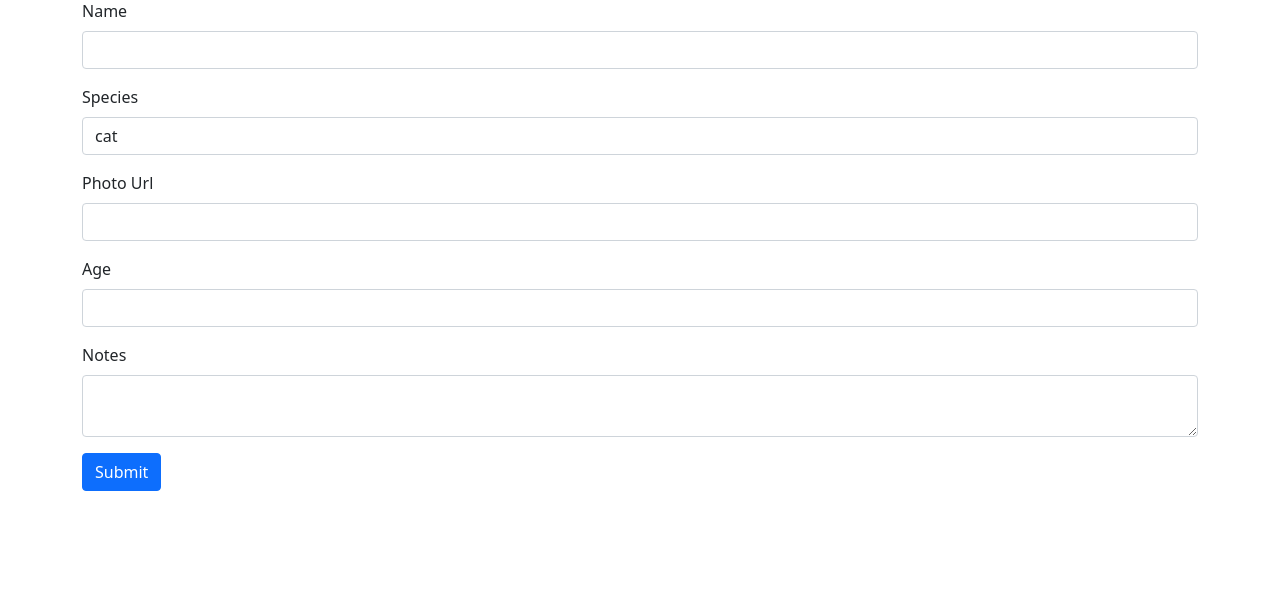
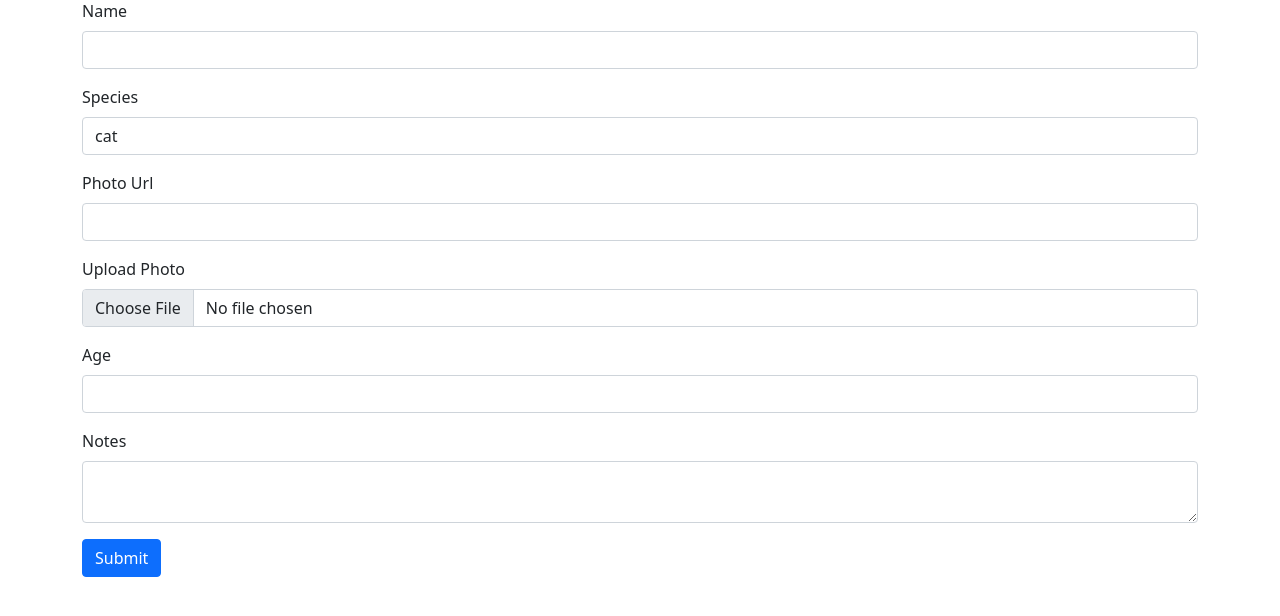
Before and after one commit to Mitya1996/adopt, a Flask app: page /new in a window 1280 px wide. Shown: the part 89-705 px from the top of the page. Run offline with Flask 2, Linux system fonts and the light colour scheme; some libraries are stand-ins or nearby versions.

Commit message:
file upload mostly works

```diff
--- a/app.py
+++ b/app.py
@@ -1,10 +1,14 @@
+import os
 from flask import Flask, render_template, redirect, request, flash
 from flask_debugtoolbar import DebugToolbarExtension
 from models import db, connect_db, Pet
 from forms import AddPetForm
 from verify_image import check_url
+from werkzeug.utils import secure_filename
+
 
 app = Flask(__name__)
+UPLOAD_FOLDER = './static'
 
 # DebugToolbarExtension code str8 from docs
 app.debug = True
@@ -15,6 +19,8 @@ toolbar = DebugToolbarExtension(app)
 app.config['SQLALCHEMY_DATABASE_URI'] = 'postgresql://postgres:myPassword@localhost:5432/adopt'
 app.config['SQLALCHEMY_TRACK_MODIFICATIONS'] = False
 app.config['SQLALCHEMY_ECHO'] = True
+app.config['UPLOAD_FOLDER'] = UPLOAD_FOLDER
+
 
 connect_db(app)
 db.create_all()
@@ -31,8 +37,15 @@ def new_pet():
         name = form.name.data
         species = form.species.data
         photo_url = form.photo_url.data
+        if photo_url and form.photo_file.data:
+            pass
         if photo_url == '' or not check_url(photo_url):
             photo_url = None
+        if form.photo_file.data:
+            f = request.files['photo_file']
+            filename = secure_filename(f.filename)
+            f.save(os.path.join(app.config['UPLOAD_FOLDER'], filename))
+            photo_url = os.path.join(app.config['UPLOAD_FOLDER'], filename)
         age = form.age.data
         if age == '':
             age = None
@@ -44,4 +57,42 @@ def new_pet():
         db.session.commit()
         return redirect('/')
 
-    return render_template('new-pet-form.html', form=form)
+    return render_template('pet-create.html', form=form)
+
+@app.route('/<int:id>', methods=['GET', 'POST'])
+def pet_read_update(id):
+    pet = Pet.query.get_or_404(id)
+    form = AddPetForm(obj=pet)
+
+    if request.method == 'GET':
+        if app.config['UPLOAD_FOLDER'] in form.photo_url.data:
+            form.photo_url.data = ""
+    #post
+    if form.validate_on_submit():
+        name = form.name.data
+        species = form.species.data
+        photo_url = form.photo_url.data
+        # if photo_url and form.photo_file.data:
+        #     pass
+        if photo_url == '' or not check_url(photo_url):
+            photo_url = './static/default_pet.png'
+        if form.photo_file.data:
+            f = request.files['photo_file']
+            filename = secure_filename(f.filename)
+            f.save(os.path.join(app.config['UPLOAD_FOLDER'], filename))
+            photo_url = os.path.join(app.config['UPLOAD_FOLDER'], filename)
+        age = form.age.data
+        if age == '':
+            age = None
+        notes = form.notes.data
+        if notes == '':
+            notes = None
+        pet.name = name
+        pet.species = species
+        pet.photo_url = photo_url
+        pet.age = age
+        pet.notes = notes
+        db.session.commit()
+        return redirect(f'/{id}')
+
+    return render_template('pet-read-update.html', form=form, pet=pet)
--- a/forms.py
+++ b/forms.py
@@ -1,6 +1,7 @@
 from flask_wtf import FlaskForm
 from wtforms import StringField, TextAreaField, FloatField, IntegerField, SelectField
-from wtforms.validators import InputRequired, Optional, URL, NumberRange
+from wtforms.validators import InputRequired, Optional, URL, NumberRange, AnyOf, Regexp
+from flask_wtf.file import FileField, FileAllowed
 
 class AddPetForm(FlaskForm):
     """Form for adding pets."""
@@ -12,6 +13,8 @@ class AddPetForm(FlaskForm):
         validators=[InputRequired()])
     photo_url = StringField("Photo Url",
         validators=[Optional(), URL()])
+    photo_file = FileField("Upload Photo",
+        validators=[Optional(), FileAllowed(['jpg', 'jpeg', 'png', 'gif', 'bmp'], 'Must be a valid image.')])
     age = IntegerField("Age",
         validators=[Optional(), NumberRange(min=1, max=30)])
     notes = TextAreaField("Notes",
--- a/models.py
+++ b/models.py
@@ -26,7 +26,7 @@ class Pet(db.Model):
         nullable=False)
     photo_url = db.Column(
         db.Text,
-        default='/static/default_pet.png')
+        default='./static/default_pet.png')
     age = db.Column(
         db.Integer)
     notes = db.Column(
--- a/templates/index.html
+++ b/templates/index.html
@@ -13,7 +13,7 @@
         <h5 class="card-title">{{pet.name}}</h5>
         <p class="card-text">Some quick example text to build on the card title and make up the bulk of the card's content.</p>
         <p class="fw-bold">{% if pet.available %}<span class="text-success">available</span>{% else %}<span class="text-danger">unavailable</span>{% endif %}</p>
-        <a href="#" class="btn btn-primary">Go somewhere</a>
+        <a href="/{{pet.id}}" class="btn btn-primary">View/Edit</a>
         </div>
     </div>
 </div>
--- /dev/null
+++ b/templates/pet-create.html
@@ -0,0 +1,23 @@
+{% extends 'base.html' %}
+
+{% block title %}Add Pet{% endblock %}
+
+{% block content %}
+
+<form action="/new" method="POST" enctype="multipart/form-data">
+    {{ form.hidden_tag() }} <!--add type=hidden form fields -->
+    {% for field in form if field.widget.input_type != 'hidden' %}
+    <div class="mb-3">
+        {{field.label(class_="form-label")}}
+        {{field(class_="form-control")}}
+
+        {% for err in field.errors %}
+        <small class="form-text text-danger d-block">{{err}}</small>
+        {% endfor %}
+
+    </div>
+    {% endfor %}
+    <button class="btn btn-primary">Submit</button>
+</form>
+
+{% endblock %}
--- a/templates/new-pet-form.html
+++ b/templates/pet-read-update.html
@@ -1,10 +1,24 @@
 {% extends 'base.html' %}
 
-{% block title %}Add Pet{% endblock %}
+{% block title %}View/Edit Pet{% endblock %}
 
 {% block content %}
 
-<form action="/new" method="POST">
+
+<div class="row">
+    <div class="col col-sm-3"><img class="img-fluid rounded" src="{{pet.photo_url}}" alt="pet-image"></div>
+    <div class="col col-sm-9">
+        <div class="h1">{{pet.name}}</div>
+        <p>Species: {{pet.species}}</p>
+        <p>Age: {% if pet.age %}{{pet.age}}{% else %}N/A{% endif %}</p>
+    </div>
+</div>
+
+<h2 class="mt-5">Edit Pet</h2>
+
+
+
+<form action="/{{pet.id}}" method="POST" enctype="multipart/form-data">
     {{ form.hidden_tag() }} <!--add type=hidden form fields -->
     {% for field in form if field.widget.input_type != 'hidden' %}
     <div class="mb-3">
@@ -20,4 +34,5 @@
     <button class="btn btn-primary">Submit</button>
 </form>
 
+
 {% endblock %}
```
Also changed, not shown: static/airbnb1.png (added), static/airbnb2.png (added), static/airbnb3.png (added), static/airbnb4.png (added).
